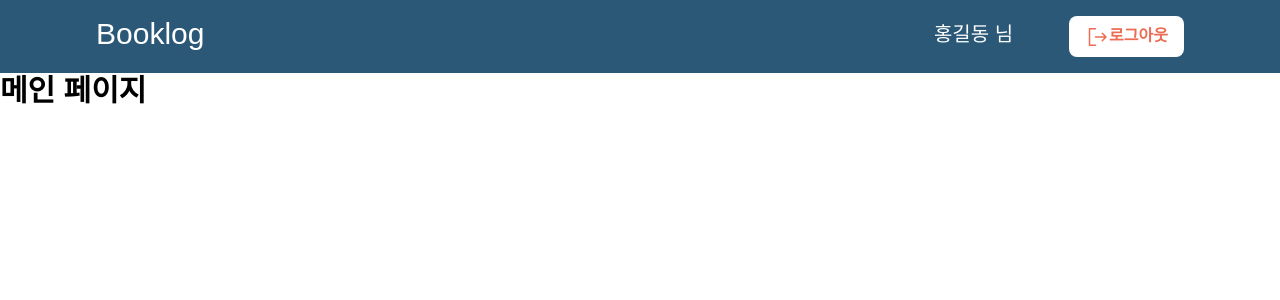
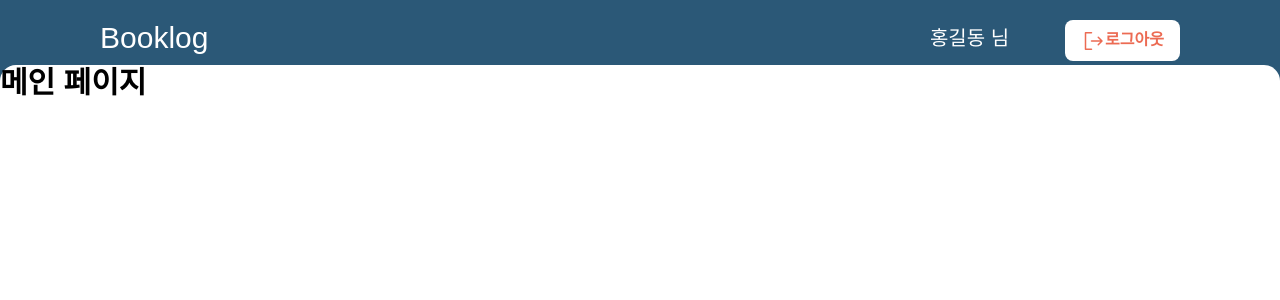
Before and after one commit to team1-booklog/Frontend, a React (Vite) app: page / in a window 1280 px wide. Shown: the top 300 px of the page. Built offline with nearby package versions, Linux system fonts and the light colour scheme; a web font is replaced by a local one.

Commit message:
[STYLE] - 라운드 테두리 추가

```diff
--- a/src/components/common/header/Header.tsx
+++ b/src/components/common/header/Header.tsx
@@ -19,7 +19,7 @@ export default function Header() {
   const userName = '홍길동'
 
   return (
-    <header className="bg-[#2B5877] text-white p-4">
+    <header className="bg-[#2B5877] text-white p-5">
       <div className="flex justify-between mx-0 md:mx-20">
         <h1 onClick={handleLogoClick} className="text-3xl ">
           Booklog
--- a/src/pages/_layout.tsx
+++ b/src/pages/_layout.tsx
@@ -5,7 +5,7 @@ export default function Layout() {
   return (
     <div>
       <Header />
-      <main>
+      <main className='-mt-4 bg-white rounded-2xl'>
         <Outlet />
       </main>
     </div>
```
